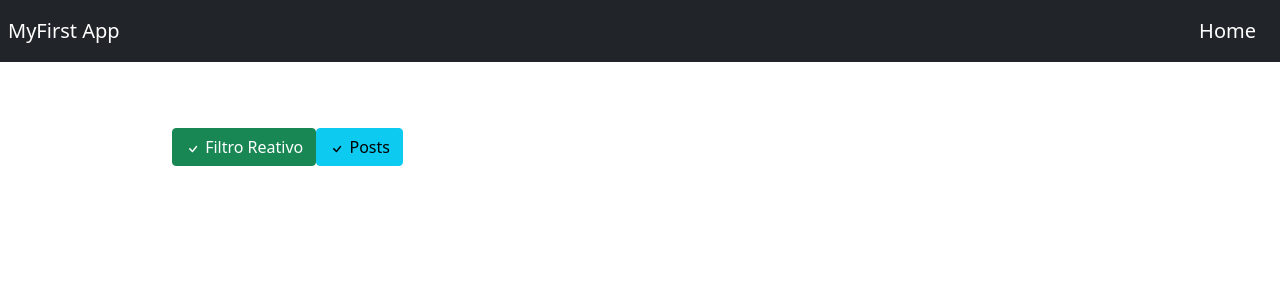
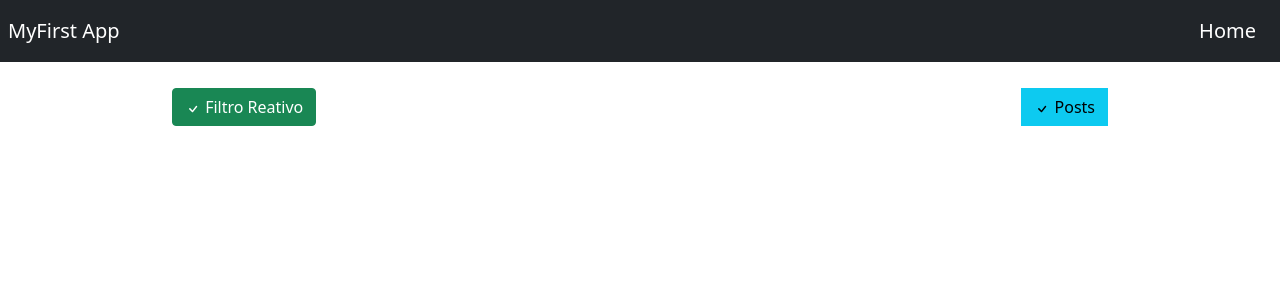
Before and after one commit to ulissesnew/my-app-reactive, an Angular app: page / in a window 1280 px wide. Shown: the top 300 px of the page. Built offline with nearby package versions, Linux system fonts and the light colour scheme.

Commit message:
refactor: container component com display flex e flex-wrap

```diff
--- a/src/app/shared/components/container/container.component.html
+++ b/src/app/shared/components/container/container.component.html
@@ -1,3 +1,9 @@
-<div class="container-fluid mt-5 pt-5 w-75">
-  <ng-content></ng-content>
+<div class="container-fluid mt-2 pt-2 w-75">
+  <div class="row">
+    <div class="col xs-12">
+      <div class="d-flex justify-content-between flex-wrap">
+        <ng-content></ng-content>
+      </div>
+    </div>
+  </div>
 </div>
```
